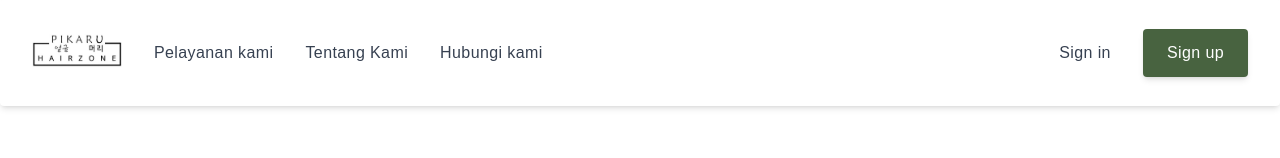
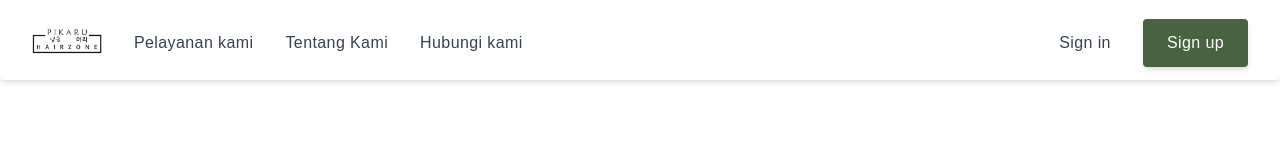
Before and after one commit to sanBastia/pikaruhz, a Next.js app: page / in a window 1280 px wide. Shown: the top 158 px of the page. Built offline with nearby package versions, Linux system fonts and the light colour scheme.

Commit message:
css: adjusting css navbar

```diff
--- a/components/Navbar.tsx
+++ b/components/Navbar.tsx
@@ -25,7 +25,7 @@ const Navbar = () => {
     //     </nav>
     // </header>
 
-<div className="max-width px-4 py-2 mx-auto sm:px-6 lg:px-8 sticky top-0 z-50 bg-white shadow-md rounded">
+<div className="max-width px-4 py-2 mx-auto h-[80px] sm:px-6 lg:px-8 sticky top-0 z-50 bg-white shadow-md rounded">
 <div className="relative flex items-center justify-between">
   <div className="flex items-center">
     {/* <a
@@ -35,7 +35,7 @@ const Navbar = () => {
       className="inline-flex items-center mr-8"
     > */}
     <Link href='/' className="flex justify-center items-center mr-8">
-          <Image src='/logo.png' alt="car hub logo" width={90} height={20} className="object-contain" />
+          <Image src='/logo.png' alt="car hub logo" width={70} height={70} className="object-contain" />
     </Link>
     {/* </a> */}
     <ul className="flex items-center hidden space-x-8 lg:flex">
```
